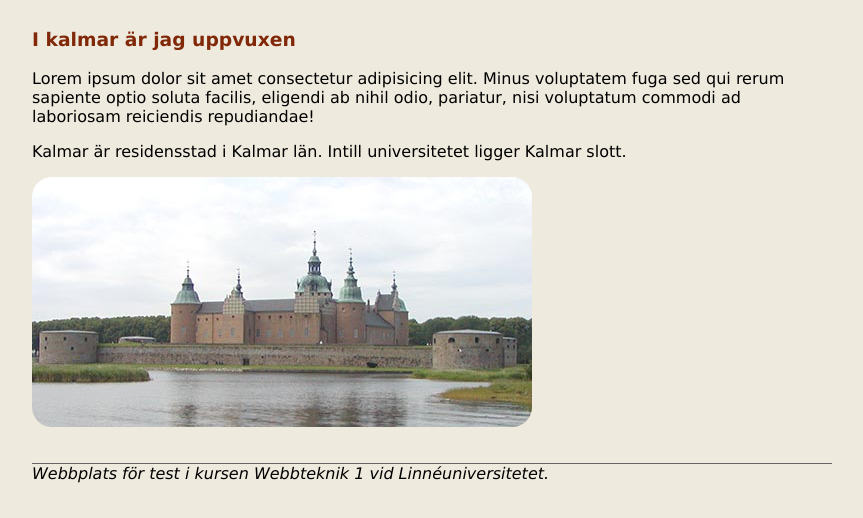
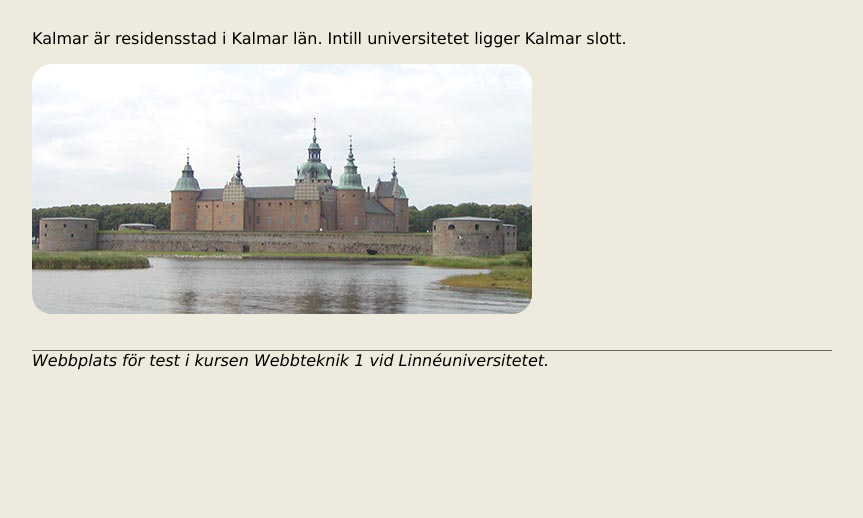
Before and after one commit to eric-sundquist/MyFirstWebSite, a plain HTML site: page kalmar.html in a window 1280 px wide. Shown: the part 130-648 px from the top of the page, without its empty margins (208-1071 px from the left). Drawn offline with Linux system fonts and the light colour scheme.

Commit message:
Återgick till första version

```diff
--- a/kalmar.html
+++ b/kalmar.html
@@ -18,8 +18,6 @@
         <h1>Kalmar</h1>
     </header>
     <main>
-        <h3>I kalmar är jag uppvuxen</h3>
-        <p>Lorem ipsum dolor sit amet consectetur adipisicing elit. Minus voluptatem fuga sed qui rerum sapiente optio soluta facilis, eligendi ab nihil odio, pariatur, nisi voluptatum commodi ad laboriosam reiciendis repudiandae!</p>
         <p>Kalmar är residensstad i Kalmar län. Intill universitetet ligger Kalmar slott.</p>
         <img src="img/kalmarcastle.jpg" alt="Kalmar slott">
     </main>
```
Also changed, not shown: index.html (+1 -1 lines).
